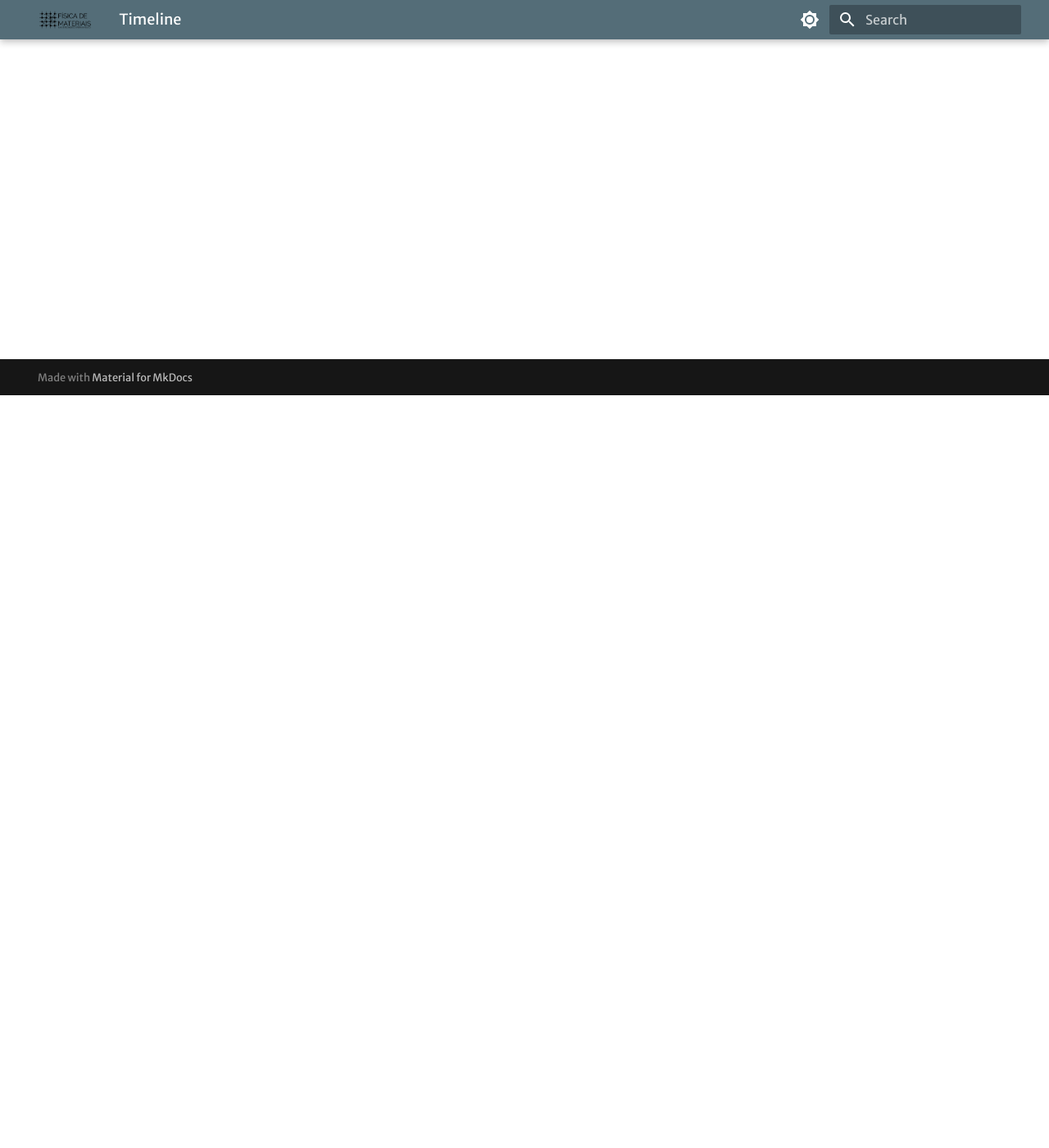
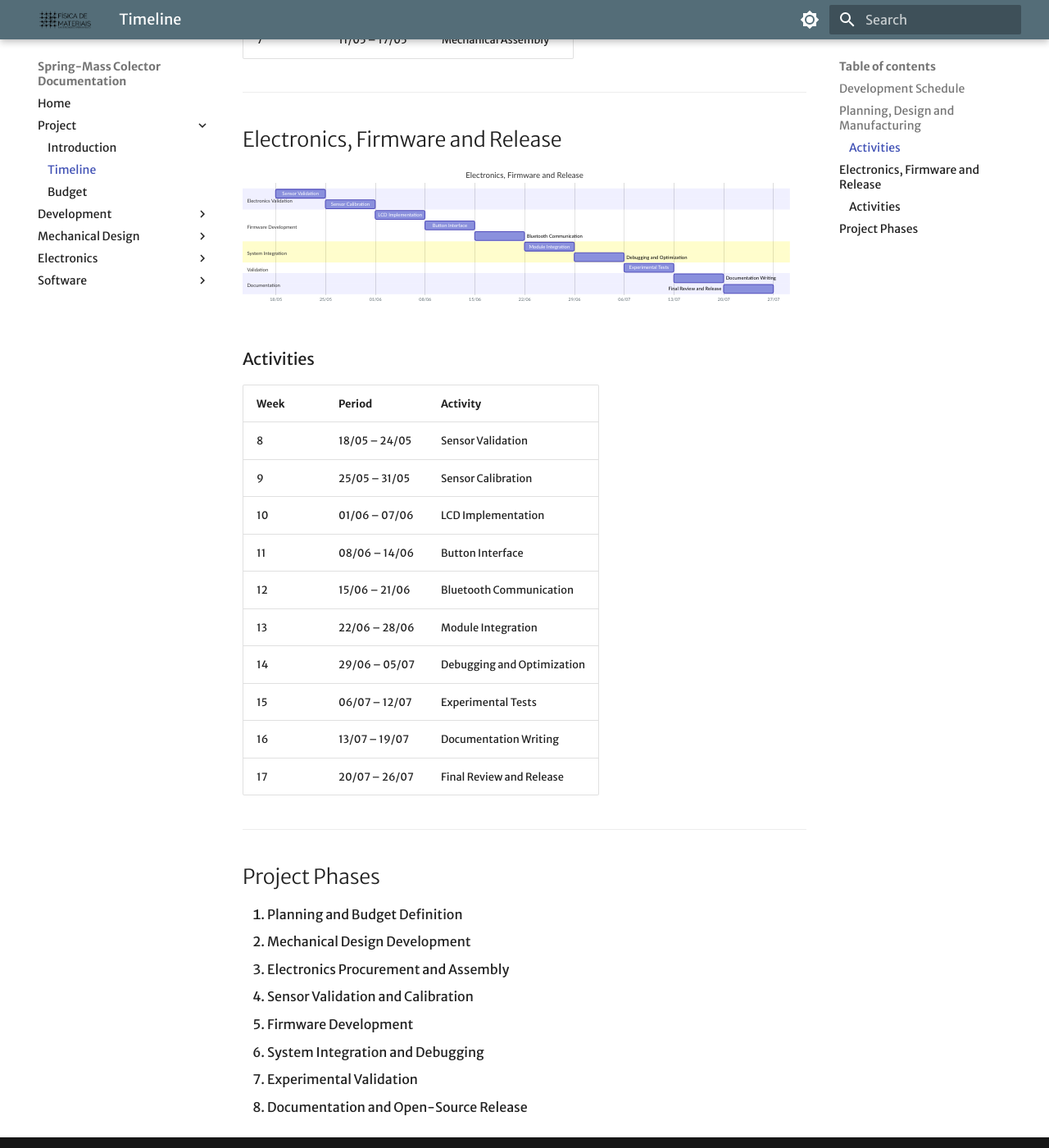
Before and after one commit to DaviBarbosaMedeiros/Spring-Mass-Collector, an MkDocs documentation site: the page built from docs/timeline.md, in a window 1280 px wide and 1400 px high, scrolled down 918 px. Shown: the whole window at 82% size. Built offline with MkDocs 1.6.1 and Material for MkDocs 9.7.7, drawn with Linux system fonts in a browser that asks for light colours; some web fonts are replaced; some of the changed text lies outside the part shown.

Commit message:
Tabela Teste

````diff
--- a/docs/timeline.md
+++ b/docs/timeline.md
@@ -4,44 +4,99 @@
 
 The development schedule was organized to cover all stages of the project, from the initial planning phase to the final release of the open-source documentation.
 
+---
+
+## Planning, Design and Manufacturing
+
 ```mermaid
 gantt
-    title Spring-Mass Analyzer Development Schedule
+    title Planning and Manufacturing
     dateFormat YYYY-MM-DD
     axisFormat %d/%m
 
     section Planning
-    Budget Planning                :a1, 2025-03-30, 7d
+    Budget Planning              :a1, 2025-03-30, 7d
 
     section Mechanical Design
-    Initial 3D Model               :a2, 2025-04-06, 7d
-    Structure Refinement           :a3, 2025-04-13, 7d
-    Electronics Planning           :a4, 2025-04-20, 7d
+    Initial 3D Model             :a2, 2025-04-06, 7d
+    Structure Refinement         :a3, 2025-04-13, 7d
+    Electronics Planning         :a4, 2025-04-20, 7d
 
     section Procurement
-    Component Acquisition          :a5, 2025-04-27, 14d
+    Component Acquisition        :a5, 2025-04-27, 14d
 
     section Manufacturing
-    3D Printing                    :a6, 2025-05-04, 7d
-    Mechanical Assembly            :a7, 2025-05-11, 7d
+    3D Printing                  :a6, 2025-05-04, 7d
+    Mechanical Assembly          :a7, 2025-05-11, 7d
+```
+
+### Activities
+
+| Week | Period | Activity |
+|--------|--------|--------|
+| 1 | 30/03 – 05/04 | Budget Planning |
+| 2 | 06/04 – 12/04 | Initial 3D Model |
+| 3 | 13/04 – 19/04 | Structure Refinement |
+| 4 | 20/04 – 26/04 | Electronics Planning |
+| 5–6 | 27/04 – 10/05 | Component Acquisition |
+| 6 | 04/05 – 10/05 | 3D Printing |
+| 7 | 11/05 – 17/05 | Mechanical Assembly |
+
+---
+
+## Electronics, Firmware and Release
+
+```mermaid
+gantt
+    title Electronics, Firmware and Release
+    dateFormat YYYY-MM-DD
+    axisFormat %d/%m
 
     section Electronics Validation
-    Sensor Validation              :a8, 2025-05-18, 7d
-    Sensor Calibration             :a9, 2025-05-25, 7d
+    Sensor Validation            :b1, 2025-05-18, 7d
+    Sensor Calibration           :b2, 2025-05-25, 7d
 
     section Firmware Development
-    LCD Implementation             :a10, 2025-06-01, 7d
-    Button Interface               :a11, 2025-06-08, 7d
-    Bluetooth Communication        :a12, 2025-06-15, 7d
+    LCD Implementation           :b3, 2025-06-01, 7d
+    Button Interface             :b4, 2025-06-08, 7d
+    Bluetooth Communication      :b5, 2025-06-15, 7d
 
     section System Integration
-    Module Integration             :a13, 2025-06-22, 7d
-    Debugging and Optimization     :a14, 2025-06-29, 7d
+    Module Integration           :b6, 2025-06-22, 7d
+    Debugging and Optimization   :b7, 2025-06-29, 7d
 
     section Validation
-    Experimental Tests             :a15, 2025-07-06, 7d
+    Experimental Tests           :b8, 2025-07-06, 7d
 
     section Documentation
-    Documentation Writing          :a16, 2025-07-13, 7d
-    Final Review and Release       :a17, 2025-07-20, 7d
+    Documentation Writing        :b9, 2025-07-13, 7d
+    Final Review and Release     :b10, 2025-07-20, 7d
 ```
+
+### Activities
+
+| Week | Period | Activity |
+|--------|--------|--------|
+| 8 | 18/05 – 24/05 | Sensor Validation |
+| 9 | 25/05 – 31/05 | Sensor Calibration |
+| 10 | 01/06 – 07/06 | LCD Implementation |
+| 11 | 08/06 – 14/06 | Button Interface |
+| 12 | 15/06 – 21/06 | Bluetooth Communication |
+| 13 | 22/06 – 28/06 | Module Integration |
+| 14 | 29/06 – 05/07 | Debugging and Optimization |
+| 15 | 06/07 – 12/07 | Experimental Tests |
+| 16 | 13/07 – 19/07 | Documentation Writing |
+| 17 | 20/07 – 26/07 | Final Review and Release |
+
+---
+
+## Project Phases
+
+1. Planning and Budget Definition
+2. Mechanical Design Development
+3. Electronics Procurement and Assembly
+4. Sensor Validation and Calibration
+5. Firmware Development
+6. System Integration and Debugging
+7. Experimental Validation
+8. Documentation and Open-Source Release
````
